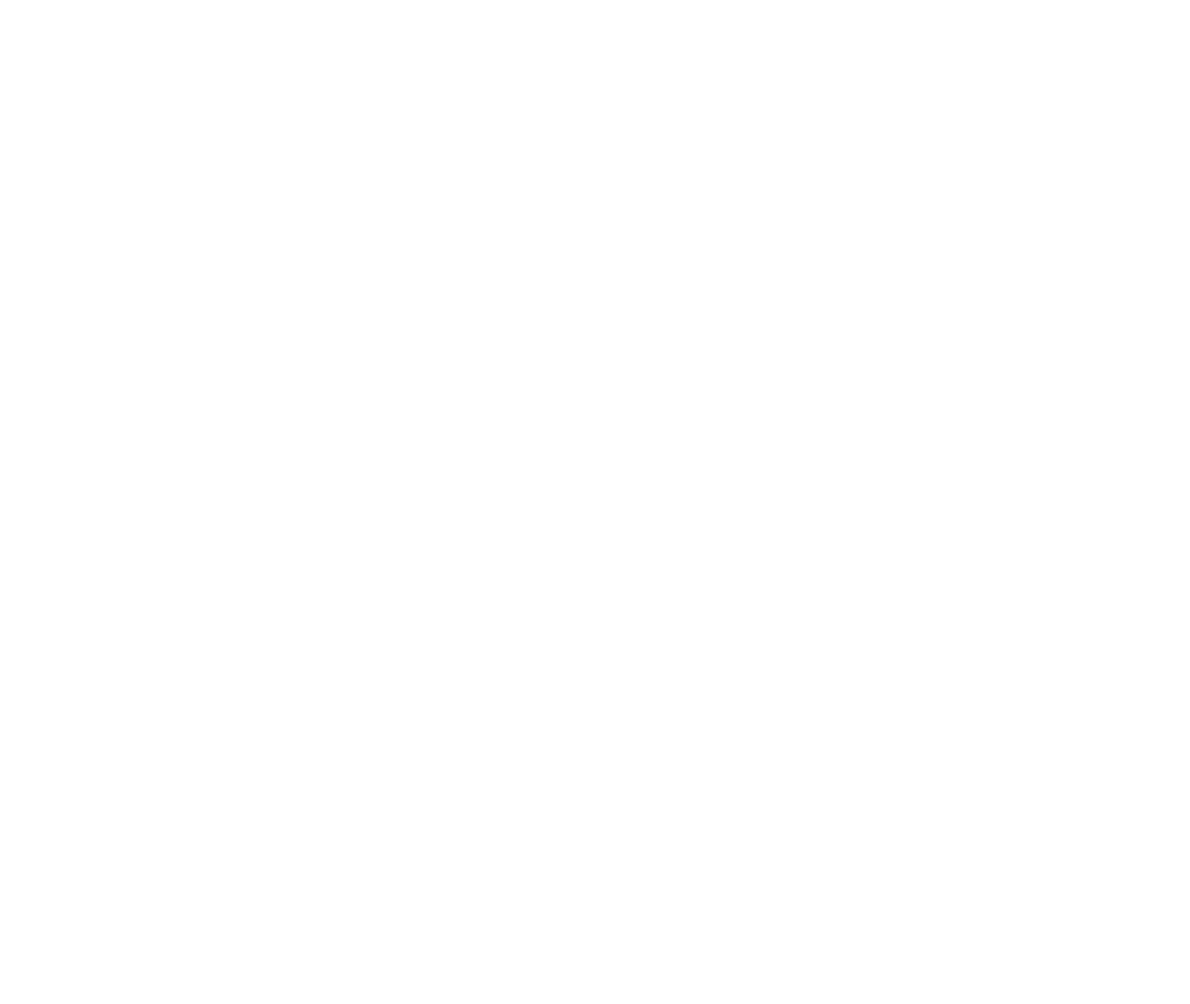
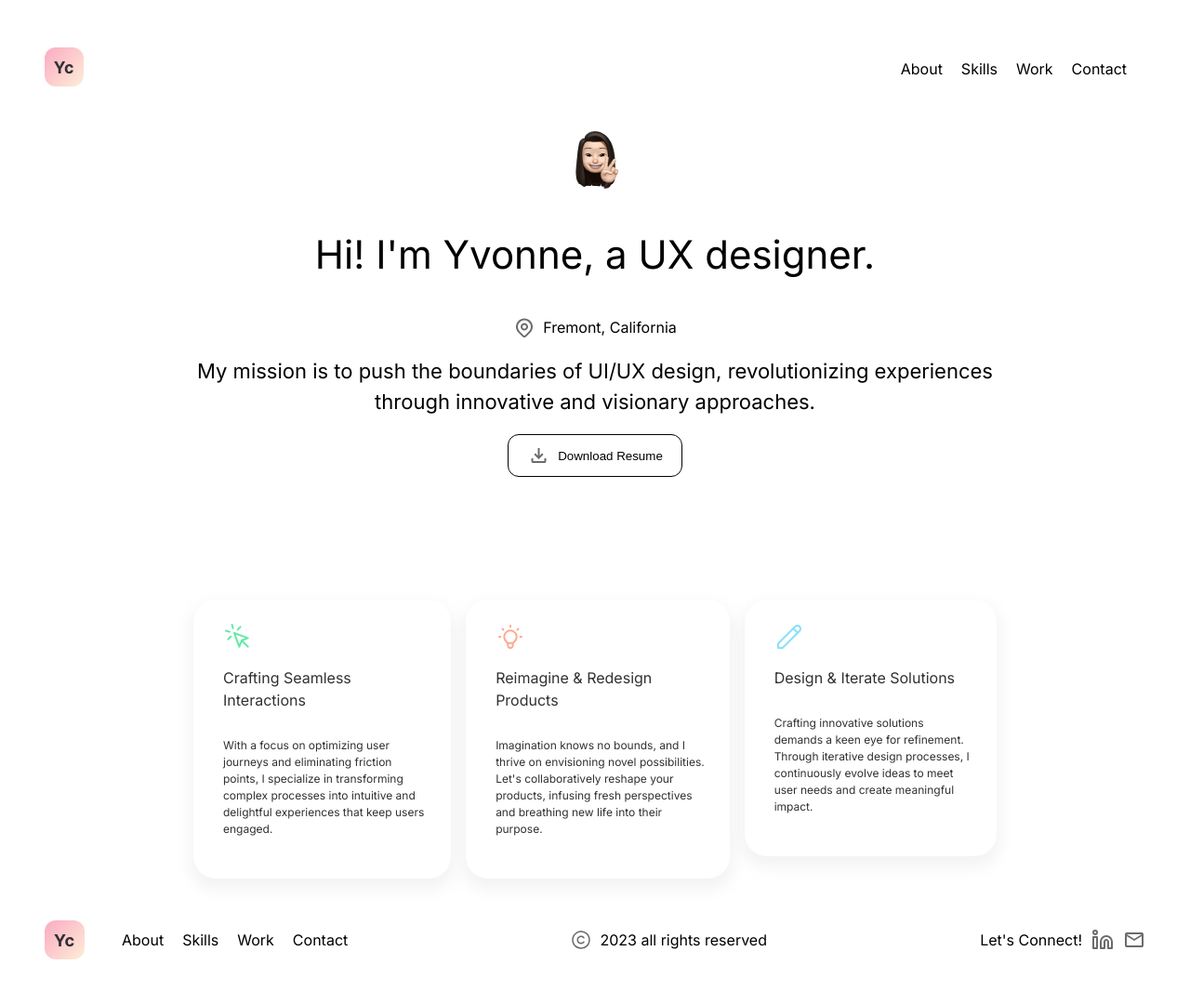
Before and after one commit to yvonnechen1998/UX_UI_HW_17, a plain HTML site: page index.html in a window 1280 px wide. Shown: the whole page at 93% size. Before the commit the page ends 800 px from the top, so only its background shows below. Drawn offline with Linux system fonts and the light colour scheme.

Commit message:
Update
header, body, footer

```diff
--- a/css/index.css
+++ b/css/index.css
@@ -0,0 +1,143 @@
+
+body {
+    font-family: 'Inter', sans-serif;
+}
+
+h1,p {
+    font-family: 'Inter', sans-serif;
+}
+
+header, footer {
+    display: flex;
+    justify-content: space-between;
+    align-items: center;
+    padding: 40px;
+}
+
+.logo img {
+    max-width: 42px;
+}
+
+.navigation ul {
+    list-style: none;
+    display: flex;
+}
+
+.navigation li {
+    margin-right: 20px;
+}
+
+/* hero */
+.heroImg {
+    display: flex;
+    align-items: center;
+    justify-content: center;
+    margin-left: 200px;
+    margin-right: 200px;
+    gap: 32px;
+    flex-direction: column;
+}
+
+h1 {
+    font-family: Inter;
+    font-size: 42px;
+    font-style: normal;
+    font-weight: 400;
+    line-height: 63px;
+}
+
+h2 {
+    font-family: Inter;
+    text-align: center;
+    font-style: normal;
+    font-size: 22px;
+    line-height: 33px;
+    font-weight: 400;
+}
+
+.content {
+    text-align: center;
+    align-items: center;
+    justify-content: center;
+}
+
+.location {
+    justify-content: center;
+    display: flex;
+    align-items: center;
+    gap: 8px;
+}
+
+.resume-button-container {
+    display: flex;
+    justify-content: center;
+}
+
+.resume-button {
+    display: flex;
+    padding: 10px 20px;
+    align-items: center;
+    justify-content: center;
+    gap: 8px;
+    border-radius: 12px;
+    border: 1px solid black;
+    background: #FFF
+}
+
+.cards-container {
+    margin-top: 100px;
+    display: flex;
+    align-items: flex-start;
+    gap: 16px;
+}
+
+.card h3 {
+    color: #313134;
+    font-family: Inter;
+    font-size:16px;
+    font-style: normal;
+    font-weight:400;
+    line-height: 24px;
+}
+
+.card p {
+    color: #313134;
+    font-family: Inter;
+    font-size:12px;
+    font-style: normal;
+    font-weight:400;
+    line-height: 18px;
+}
+.card {
+    display: flex;
+    padding: 24px 24px 32px 32px;
+    flex-direction: column;
+    align-items: flex-start;
+    border-radius: 24px;
+    background: white;
+    box-shadow: 0px 8px 16px 4px rgba(194, 194, 194, 0.20);
+}
+
+/* Footer */
+.connect {
+    display: flex;
+    margin-left: 10px;
+    align-items: center;
+    gap: 10px;
+}
+
+.copyright {
+    display: flex;
+    align-items: center;
+    gap: 8px;
+}
+
+.footer-left {
+    list-style: none;
+    display: flex;
+}
+
+/* span {
+    font-size: 16px;
+    line-height: 24px;
+} */
--- a/index.html
+++ b/index.html
@@ -3,9 +3,91 @@
 <head>
     <meta charset="UTF-8">
     <meta name="viewport" content="width=device-width, initial-scale=1.0">
-    <title>Document</title>
+    <link rel="stylesheet" type="text/css" href="css/index.css">
+    <title>Yvonne Chen</title>
+    <link rel="preconnect" href="https://fonts.googleapis.com">
+<link rel="preconnect" href="https://fonts.gstatic.com" crossorigin>
+<link href="https://fonts.googleapis.com/css2?family=Inter:wght@200;300;400;500;600;700&display=swap" rel="stylesheet">
+
 </head>
 <body>
+    <header class="navigation">
+        <div class="logo">
+            <img src="images/Logo_YC.svg" alt="My Logo Yvonne Chen">
+        </div>
+        <nav class="inline-block">
+            <ul>
+                <li>About</li>
+                <li>Skills</li>
+                <li>Work</li>
+                <li>Contact</li>
+            </ul>
+        </nav>
+    </header>
 
+    <section class="heroImg">
+        <div class="content">
+            <img src="images/profilePicture.png" alt="Memoji of me">
+            <h1>Hi! I'm Yvonne, a UX designer.</h1>
+            <div class="location">
+                <img src="images/Icon/LocationMarkerOutline.svg">
+                <span>Fremont, California</span>
+            </div>
+            <h2>My mission is to push the boundaries of UI/UX design, revolutionizing experiences through innovative and visionary approaches. </h2>
+            <div class="resume-button-container">
+                <button class="resume-button">
+                    <img src="images/Icon/Download.svg">
+                    Download Resume
+                </button>
+            </div>
+        </div>
+
+        <div class="cards-container">
+            <div class="card">
+                <img src="images/Icon/CursorClickOutline.svg" alt="Icon 1">
+                <h3>Crafting Seamless Interactions</h3>
+                <p> With a focus on optimizing user journeys and eliminating friction points, I specialize in transforming complex processes into intuitive and delightful experiences that keep users engaged.</p>
+            </div>
+            <div class="card">
+                <img src="images/Icon/LightBulbOutline.svg" alt="Icon 2">
+                <h3>Reimagine &amp; Redesign Products</h3>
+                <p> Imagination knows no bounds, and I thrive on envisioning novel possibilities. Let's collaboratively reshape your products, infusing fresh perspectives and breathing new life into their purpose.</p>
+            </div>
+            <div class="card">
+                <img src="images/Icon/PencilOutline.svg" alt="Icon 3">
+                <h3>Design &amp; Iterate Solutions</h3>
+                <p> Crafting innovative solutions demands a keen eye for refinement. Through iterative design processes, I continuously evolve ideas to meet user needs and create meaningful impact.</p>
+            </div>
+        </div>
+    </section>
+
+    <footer>
+        <!-- logo and pages left -->
+        <div class="footer-left">
+            <img src="images/Logo_YC.svg" alt="My Logo Yvonne Chen">
+            <nav class="navigation">
+                <ul>
+                    <li>About</li>
+                    <li>Skills</li>
+                    <li>Work</li>
+                    <li>Contact</li>
+                </ul>
+            </nav>
+        </div>
+
+        <!-- copyright middle -->
+        <div class="copyright">
+            <img src="images/Icon/copyright.svg">
+            <span>2023 all rights reserved</span>
+        </div>
+        <!-- connect right, linkedin and mail -->
+        <div class="connect">
+            <span>Let's Connect!</span>
+            <img src="images/Icon/Linkedin.svg">
+            <img src="images/Icon/Mail.svg">
+        </div>
+    </footer>
+
+    <script src="main.js"></script>
 </body>
 </html>
```
Also changed, not shown: Background.png (added), images/Icon/CursorClickOutline.svg (renamed from images/Icon/Icon/CursorClickOutline.svg), images/Icon/Download.svg (added), images/Icon/LightBulbOutline.svg (renamed from images/Icon/Icon/LightBulbOutline.svg), images/Icon/Linkedin.svg (renamed from images/Icon/Icon/Linkedin.svg), images/Icon/LocationMarkerOutline.svg (added), images/Icon/Mail.svg (renamed from images/Icon/Icon/Mail.svg), images/Icon/PencilOutline.svg (renamed from images/Icon/Icon/PencilOutline.svg), images/Icon/copyright.svg (renamed from images/Icon/Icon/copyright.svg), images/Logo_YC.svg (added), main.js (added), 2 other files.
